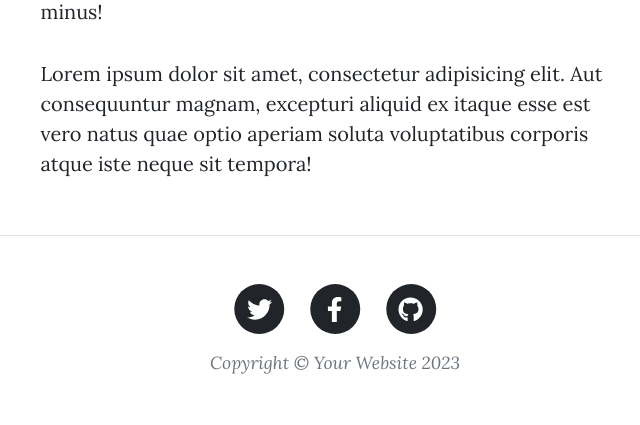
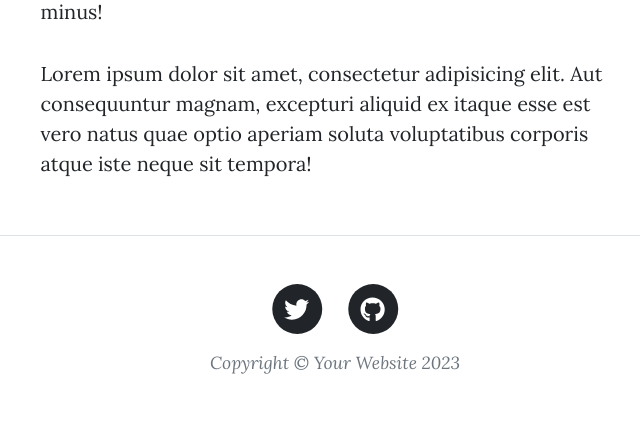
Before and after one commit to iformal42/My-Blog, a Flask app: page /about in a window 1280 px wide. Shown: the part 887-1312 px from the top of the page, without its empty margins (305-945 px from the left). Run offline with Flask 3, Linux system fonts and the light colour scheme; some libraries are stand-ins or nearby versions.

Commit message:
add my urls

```diff
--- a/main.py
+++ b/main.py
@@ -15,6 +15,8 @@ from sqlalchemy import ForeignKey
 from werkzeug.security import generate_password_hash, check_password_hash
 # Import your forms from the forms.py
 from forms import CreatePostForm, RegisterForm, LoginForm, CommentForm
+from sqlalchemy.exc import NoSuchModuleError
+import sqlalchemy.exc as exc
 
 '''
 Make sure the required packages are installed:
@@ -55,7 +57,7 @@ def gravatar_url(email, size=100, rating='g', default='retro', force_default=Fal
 
 
 app = Flask(__name__)
-app.config['SECRET_KEY'] = os.environ.get('FLASK_KEY')  # '8BYkEfBA6O6donzWlSihBXox7C0sKR6b'
+app.config['SECRET_KEY'] = os.environ.get('FLASK_KEY')
 ckeditor = CKEditor(app)
 Bootstrap5(app)
 login_manager = LoginManager()
@@ -69,7 +71,15 @@ login_manager.init_app(app)
 class Base(DeclarativeBase):
     pass
 
+
+
 app.config['SQLALCHEMY_DATABASE_URI'] = os.environ.get("DB_URI", 'sqlite:///posts.db')
+
+"""uncomment  below code while running on local machin """
+#app.config['SQLALCHEMY_DATABASE_URI'] = 'sqlite:///posts.db'
+
+
+
 # Increase timeout for SQLite
 # app.config['SQLALCHEMY_ENGINE_OPTIONS'] = {
 #     'connect_args': {'timeout': 2}  # Timeout in seconds
--- a/templates/footer.html
+++ b/templates/footer.html
@@ -5,23 +5,16 @@
                   <div class="col-md-10 col-lg-8 col-xl-7">
                       <ul class="list-inline text-center">
                           <li class="list-inline-item">
-                              <a href="#!">
+                              <a href="https://x.com/MusaifBangi?t=F7w4X08KgiB6Tx_kBypBGQ&s=08">
                                   <span class="fa-stack fa-lg">
                                       <i class="fas fa-circle fa-stack-2x"></i>
                                       <i class="fab fa-twitter fa-stack-1x fa-inverse"></i>
                                   </span>
                               </a>
                           </li>
+
                           <li class="list-inline-item">
-                              <a href="#!">
-                                  <span class="fa-stack fa-lg">
-                                      <i class="fas fa-circle fa-stack-2x"></i>
-                                      <i class="fab fa-facebook-f fa-stack-1x fa-inverse"></i>
-                                  </span>
-                              </a>
-                          </li>
-                          <li class="list-inline-item">
-                              <a href="#!">
+                              <a href="https://github.com/iformal42">
                                   <span class="fa-stack fa-lg">
                                       <i class="fas fa-circle fa-stack-2x"></i>
                                       <i class="fab fa-github fa-stack-1x fa-inverse"></i>
```
